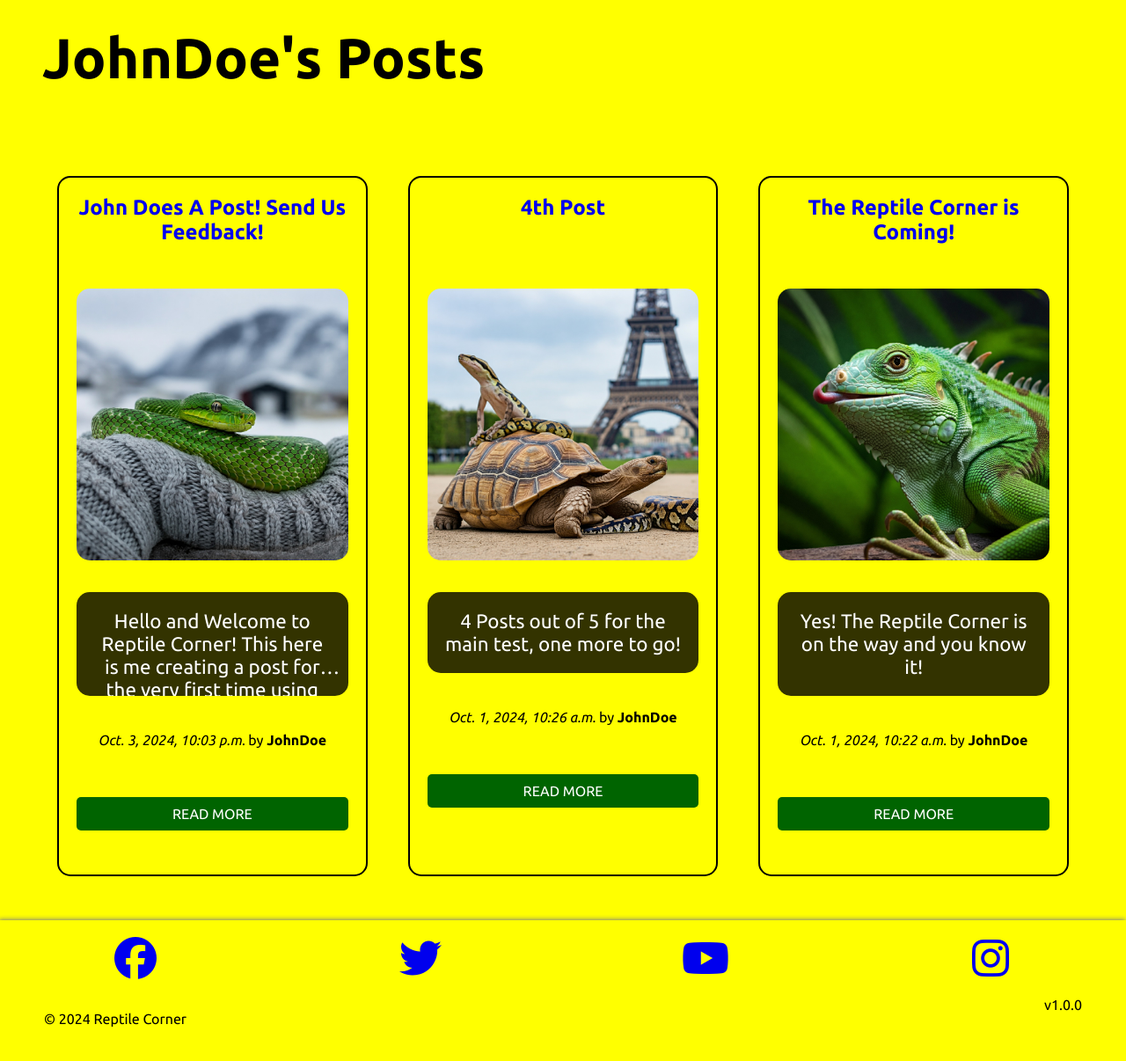
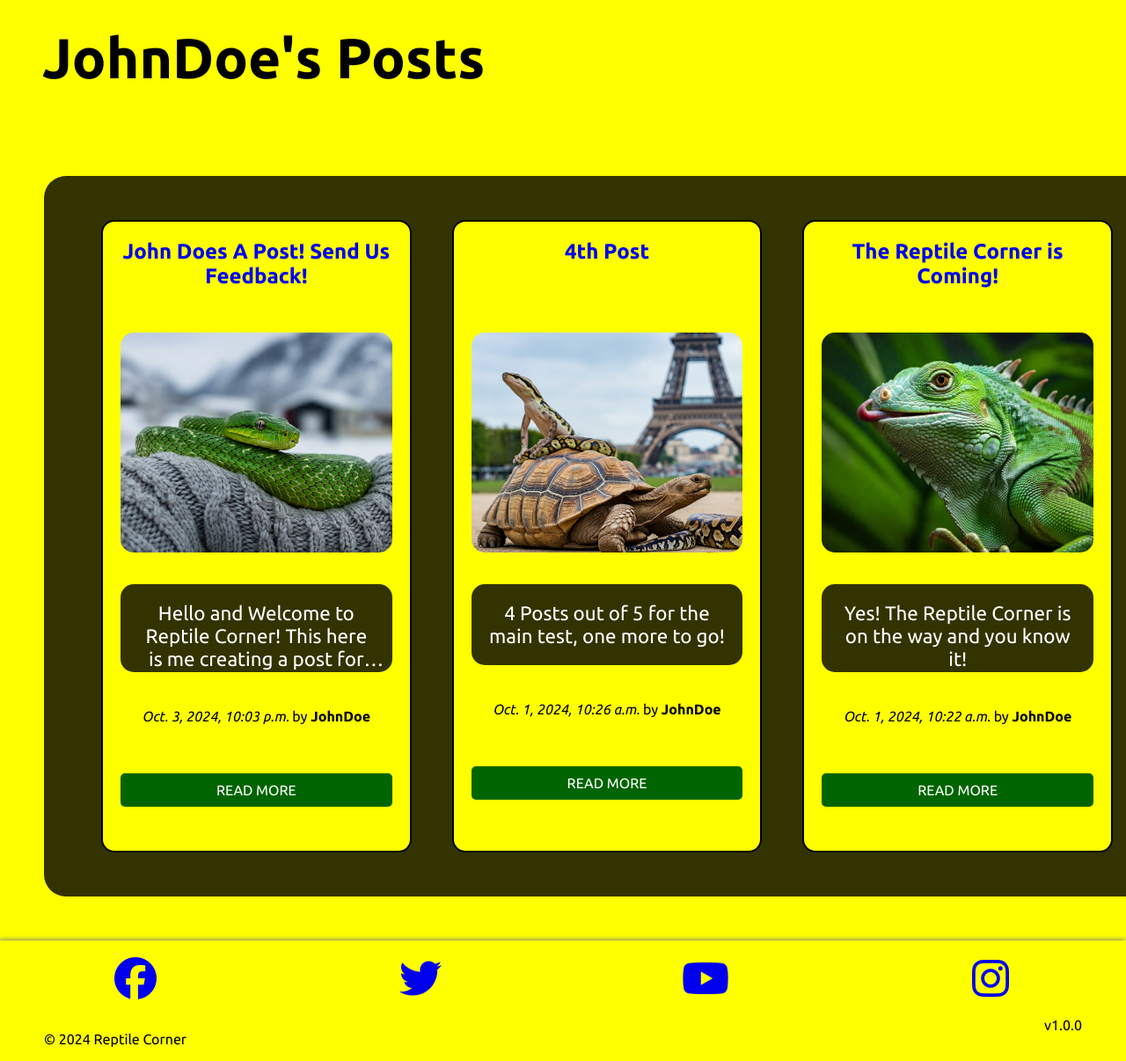
Before and after one commit to Jawrynx/ReptileCorner, a Django app: a page that uses profiles/templates/profiles/profile.html in a window 1280 px wide; the page is wider, and only the part inside the window is pictured. Shown: the part 228-1434 px from the top of that part at 88% size. Before the commit the page ends 1395 px from the top of that part, so only its background shows below. Run offline with Django 5.2, Linux system fonts and the light colour scheme; a user stored in the database is signed in; data comes from the database, SQL or seed files in the repository; both versions use the stored data as it was after the commit; some libraries are stand-ins or nearby versions.

Commit message:
Fixed styling and positioning on pages for posts. Tidied up body-field on post cards

```diff
--- a/posts/templates/posts/posts_list.html
+++ b/posts/templates/posts/posts_list.html
@@ -21,7 +21,7 @@
                     <img class="image list-image" src="{{ post.image.url }}" alt="{{ post.title }}">
                 {% endif %}
             </a>
-            <p class="body-field col-12">{{ post.body }}</p>
+            <p class="body-field body-short col-12">{{ post.body }}</p>
             <p class="date-stamp col-12">
                 <em>{{ post.date }}</em> by <a href="../profile/{{ post.author }}">
                     <strong>{{ post.author }}</strong>
--- a/profiles/templates/profiles/profile.html
+++ b/profiles/templates/profiles/profile.html
@@ -10,7 +10,7 @@
       <div class="profile-description col-12 col-md-6">
         <p class="text-secondary">{{ user.email }}</p>
         {% if user.profile.bio %}
-          <p class="text-muted">{{ user.profile.bio }}</p>
+          <p class="text-muted">{{ user.profile.bio|linebreaksbr }}</p>
         {% endif %}
         {% if user.profile.location %}
           <p class="text-muted">Location: {{ user.profile.location }}</p>
@@ -27,7 +27,7 @@
     </div>
 
     <h2 style="padding: 3rem; font-size: 4rem; background-color: yellow;">{{ user.username }}'s Posts</h2>
-    <section class="grid posts-list">
+    <section class="grid posts-list profile-posts-list">
         {% for post in posts %}
             <article class="col-12 col-md-6 col-lg-4 col-xl-3 post">
                 <div class="grid">
@@ -35,9 +35,9 @@
                         <a href="{% url 'posts:page' slug=post.slug %}">{{ post.title }}</a>
                     </h2>
                     <a href="{% url 'posts:page' slug=post.slug %}" class="col-12">
-                        <img class="image" src="{{ post.image.url }}" alt="{{ post.title }}">
+                        <img class="image list-image" src="{{ post.image.url }}" alt="{{ post.title }}">
                     </a>
-                    <p class="body-field col-12">{{ post.body }}</p>
+                    <p class="body-field body-short col-12">{{ post.body }}</p>
                     <p class="date-stamp col-12">
                         <em>{{ post.date }}</em> by <strong>{{ post.author }}</strong>
                     </p>
--- a/static/css/style.css
+++ b/static/css/style.css
@@ -12,6 +12,7 @@ body {
     font-family: 'Ubuntu';
     color: black;
     background-color: yellow;
+    overflow-x: hidden;
 }
 
 a{
@@ -238,6 +239,12 @@ ul{
     text-align: center;
 }
 
+.profile-posts-list {
+    background-color: rgba(0, 0, 0, 0.8);
+    border-radius: 25px;
+    margin: 50px;
+}
+
 .list-image {
     min-height: 250px;
     max-height: 250px;
@@ -323,6 +330,11 @@ ul{
     border-radius: 15px;
     padding: 20px;
     color: white;
+}
+
+.body-short {
+    max-height: 100px;
+    height: 100%;
 }
 
 #post-info {
--- a/templates/home.html
+++ b/templates/home.html
@@ -36,7 +36,7 @@
                             <img class="image list-image" src="{{ post.image.url }}" alt="{{ post.title }}"/>
                         {% endif %}
                     </a>
-                    <p class="body-field col-12">{{ post.body }}</p>
+                    <p class="body-field body-short col-12">{{ post.body }}</p>
                     <p class="date-stamp col-12">
                         <em>{{ post.date }}</em> by
                         <a href="/profile/{{ post.author }}">
```
Also changed, not shown: db.sqlite3, media/profile_pics/heyitstom.jpeg (added).
